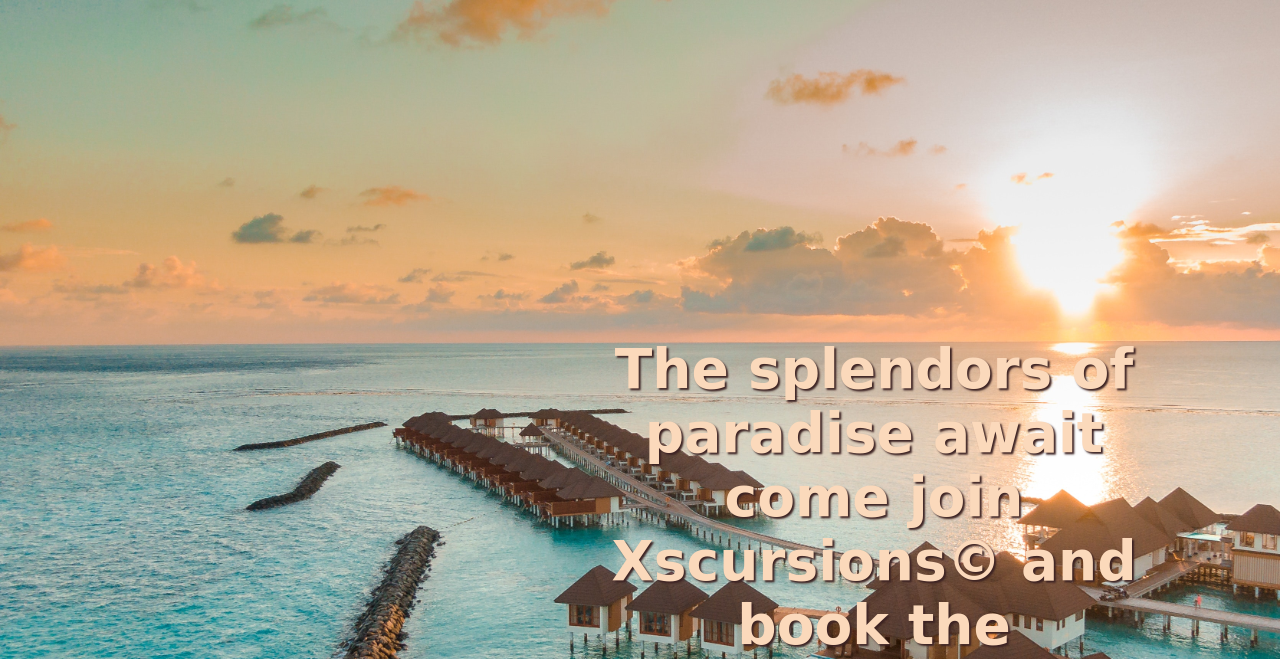
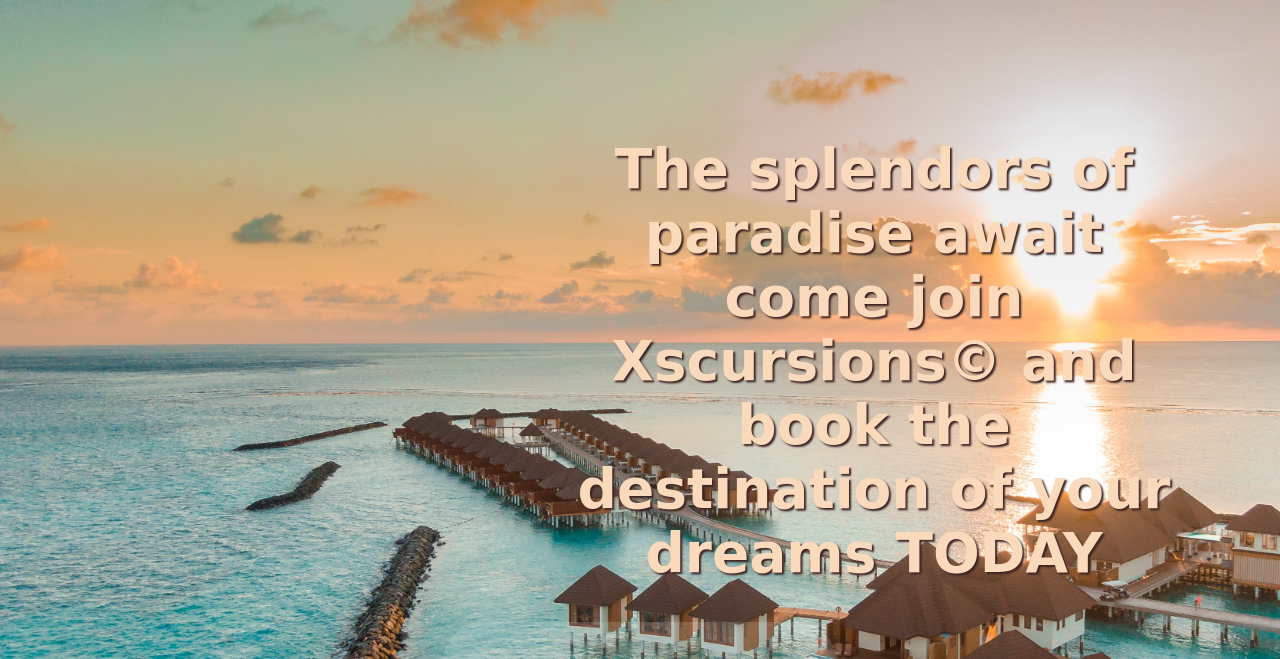
Before and after one commit to MzSami87/XscursionsIII, a plain HTML site: page index.html in a window 1280 px wide. Shown: the top 659 px of the page. Drawn offline with Linux system fonts and the light colour scheme; a web font is replaced by a local one.

Commit message:
updated text and form

```diff
--- a/index.css
+++ b/index.css
@@ -23,7 +23,7 @@ h1 {
     font-family: "Big Shoulders Inline Text", cursive;
     margin-left: 550px;
     margin-right: 550px;
-    padding-top: 300px;
+    padding-top: 100px;
 }
 
 .container {
--- a/index.html
+++ b/index.html
@@ -8,8 +8,8 @@
     <title>Xscursions Travel Agency Landing Page</title>
 </head>
 <body>
-        <div id="caption">
-        <h1>The splendors of paradise await come join Xscursions&copy; and book the destination of your dreams TODAY</h1></div>
+
+        <h1>The splendors of paradise await come join Xscursions&copy; and book the destination of your dreams TODAY</h1>
 
     <div class="container">
         <form id="form">
```
